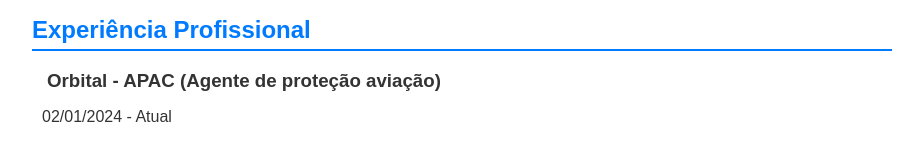
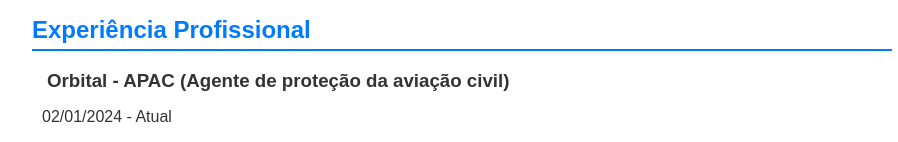
Before and after one commit to bryanfarialima/Curriculo-Bryan-lima, a plain HTML site: page index.html in a window 1280 px wide. Shown: the part 312-454 px from the top of the page, without its empty margins (178-1076 px from the left). Drawn offline with Linux system fonts and the light colour scheme.

Commit message:
Update index.html

```diff
--- a/index.html
+++ b/index.html
@@ -26,7 +26,7 @@
         <section class="section">
             <h2>Experiência Profissional</h2>
             <div class="job">
-                <h3>Orbital - APAC (Agente de proteção aviação)</h3>
+                <h3>Orbital - APAC (Agente de proteção da aviação civil)</h3>
                 <p>02/01/2024 - Atual</p>
                 <ul>
                     <li>Profissional com experiência comprovada como Agente de Proteção à Aviação nas companhias American, Delta, United, Airfrance, KLM, Luthtansa, Latam e aviacao Particular no Hangar, especializado na aplicação de procedimentos de segurança para a aviação civil. Domínio de tecnologias de inspeção (como raio-x e detectores de metal) e na identificação de itens proibidos. Experiente no gerenciamento de fluxo de passageiros e na coordenação de ações com equipes de segurança e autoridades competentes para manter a ordem e a segurança operacional.
```
